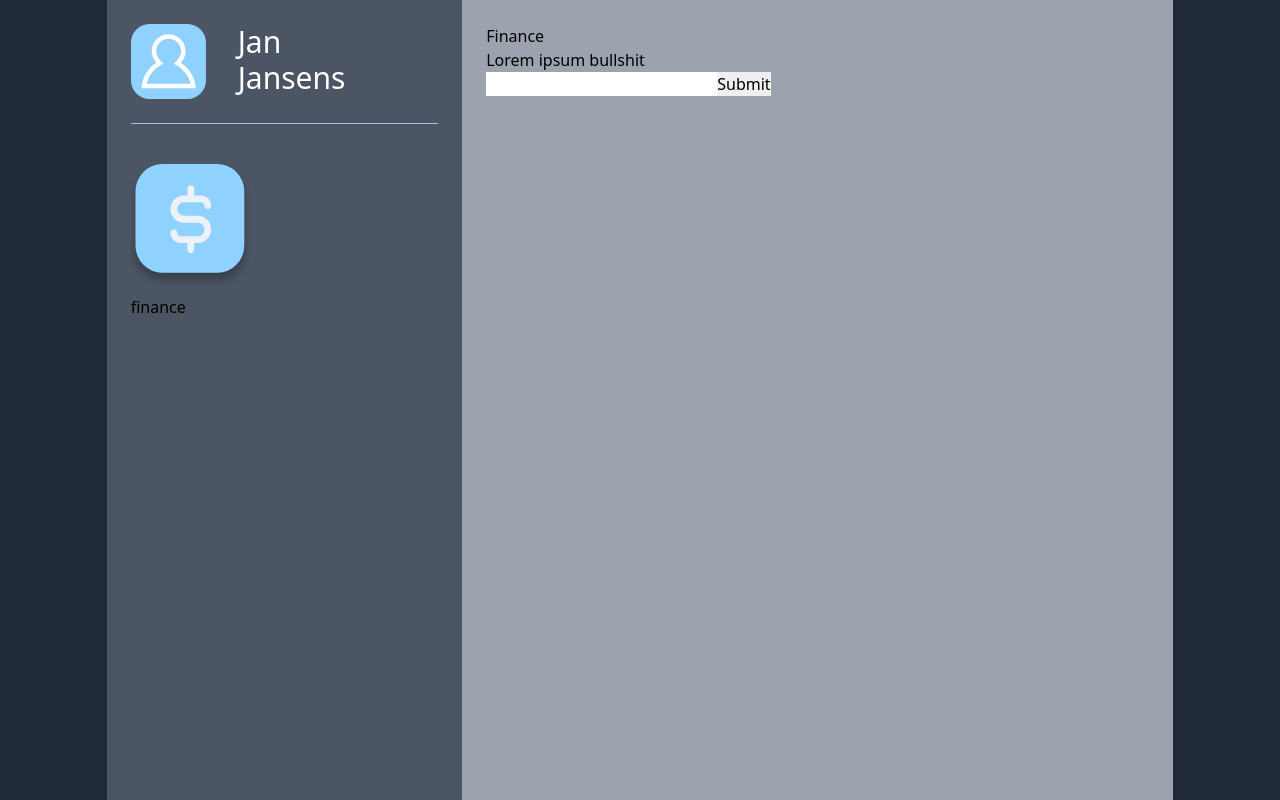
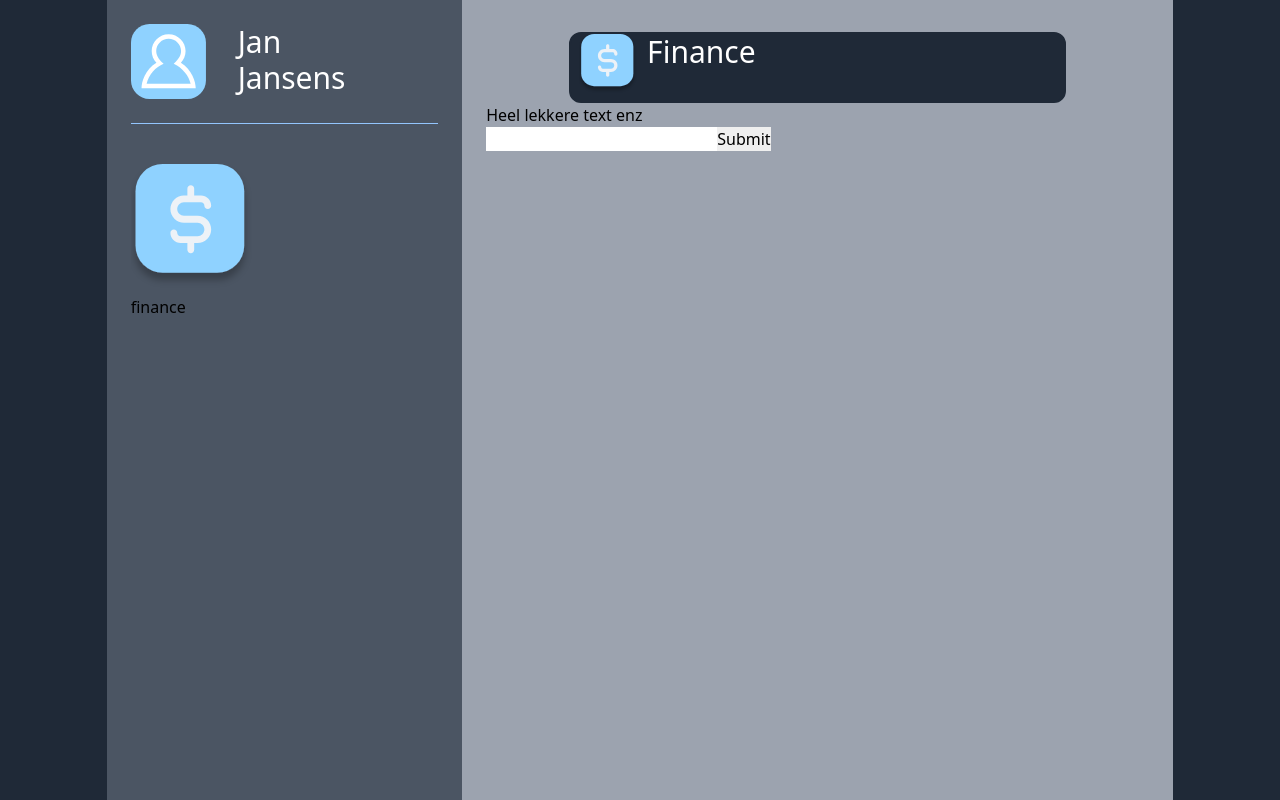
Before and after one commit to hecate-org/frontend, a Next.js app: page /finance in a window 1280 px wide. Built offline with nearby package versions, Linux system fonts and the light colour scheme.

Commit message:
message dingen

```diff
--- a/components/MessageHeader.tsx
+++ b/components/MessageHeader.tsx
@@ -1,9 +1,15 @@
-const MessageHeader = ({text}) => {
-  return (
-    <div>
-        <h1>{text}</h1>
-    </div>
-  );
+import Image from "next/image";
+import FinnanceLogo from "../images/finance.svg";
+
+const MessageHeader = ({ text }) => {
+	return (
+		<div className="flex border-solid border-2 border-gray-800 bg-gray-800 w-9/12 m-auto rounded-xl  mt-2 text-3xl ">
+			<div className="ml-2">
+        <Image src={FinnanceLogo} alt="finance" width={60} height={60} />
+      </div>
+			<h1 className="ml-2 text-white">{text}</h1>
+		</div>
+	);
 };
 
 export default MessageHeader;
--- a/components/Messages.tsx
+++ b/components/Messages.tsx
@@ -3,7 +3,7 @@ import Message from "./Message";
 const Messages = () => {
     return (
       <div>
-          <Message text="Lorem ipsum bullshit"></Message>
+          <Message text="Heel lekkere text enz"></Message>
       </div>
     );
   };
```
